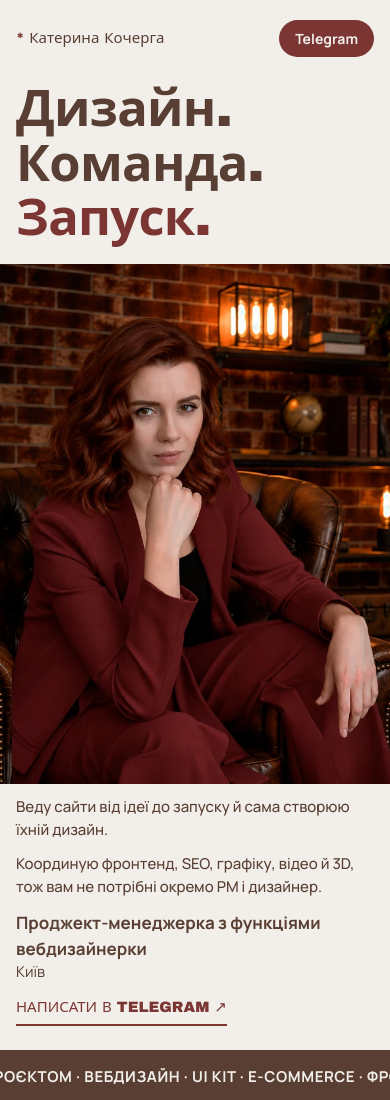
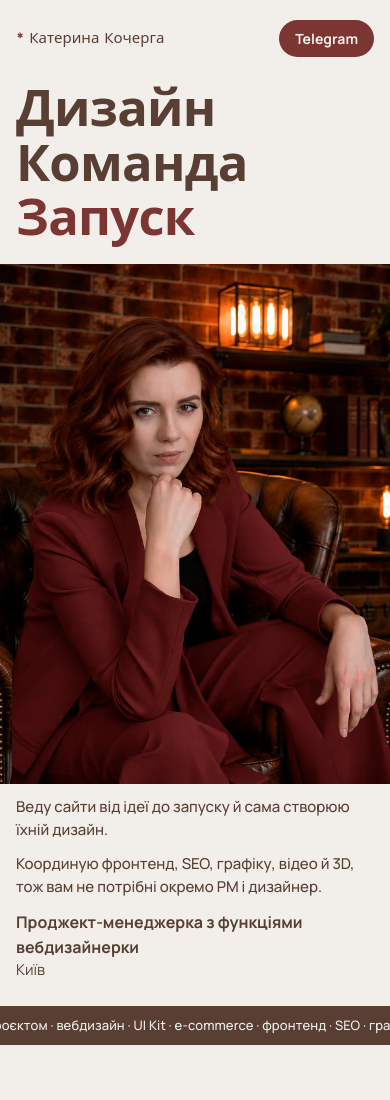
Before and after one commit to kateryna-kocherha/kateryna-kocherha, a website built with Vite: page index.html in a window 390 px wide. After the commit the page ends 1045 px from the top, so only its background shows below. Built offline with nearby package versions, Linux system fonts and the light colour scheme; a web font is replaced by a local one.

Commit message:
Hero: center Komanda, drop periods and photo CTA, role under title, calmer ticker
Co-Authored-By: Claude Sonnet 5.5 <noreply@anthropic.com>

```diff
--- a/index.html
+++ b/index.html
@@ -27,9 +27,9 @@
 <main>
   <section class="hero" aria-labelledby="hero-title">
     <h1 id="hero-title" class="hero__title">
-      <span class="w w--l">Дизайн.</span>
-      <span class="w w--c">Команда.</span>
-      <span class="w w--r">Запуск.</span>
+      <span class="w w--l">Дизайн</span>
+      <span class="w w--c">Команда</span>
+      <span class="w w--r">Запуск</span>
     </h1>
 
     <img class="hero__bg" src="/images/hero.webp" alt="" aria-hidden="true">
@@ -40,8 +40,6 @@
     <p class="note note--r">Координую фронтенд, SEO, графіку, відео й 3D, тож вам не потрібні окремо PM і дизайнер.</p>
 
     <p class="role"><b>Проджект-менеджерка з функціями вебдизайнерки</b><br>Київ</p>
-
-    <a class="cta" href="https://t.me/e_kocherga" target="_blank" rel="noopener">Написати в Telegram <span aria-hidden="true">↗</span></a>
   </section>
 
   <section class="ticker" aria-label="Компетенції">
--- a/src/style.css
+++ b/src/style.css
@@ -27,25 +27,23 @@ a:focus-visible{outline:2px solid var(--accent);outline-offset:3px}
 .btn:hover{background:var(--brown)}
 
 /* Hero: beige bar with menu on top, full-width photo below */
-.hero{position:relative;height:clamp(600px,calc(76px + 46vw),820px);background:#2b1a14;overflow:hidden;isolation:isolate;--pad:clamp(16px,3vw,40px);--on-photo:#F6F1E9;--hl:#E9C58E}
+.hero{position:relative;height:clamp(600px,calc(76px + 46vw),820px);background:#2b1a14;overflow:hidden;isolation:isolate;--pad:clamp(16px,3vw,40px);--on-photo:#F6F1E9;--hl:#E9C58E;--soft:#E3CFAE}
 .hero__bg{position:absolute;left:0;top:76px;width:100%;height:calc(100% - 76px);object-fit:cover;filter:blur(30px) brightness(.8);transform:scale(1.15);z-index:0}
 .hero__photo{position:absolute;left:50%;top:76px;transform:translateX(-50%);width:min(74vw,1100px);height:calc(100% - 76px);object-fit:cover;object-position:38% 50%;z-index:0;-webkit-mask-image:linear-gradient(to right,transparent,#000 14%,#000 86%,transparent);mask-image:linear-gradient(to right,transparent,#000 14%,#000 86%,transparent)}
 .hero::after{content:"";position:absolute;left:0;right:0;top:76px;bottom:0;z-index:1;pointer-events:none;background:linear-gradient(to left,rgba(30,20,15,.6) 0,rgba(30,20,15,0) 38%),linear-gradient(to bottom,rgba(43,33,28,.25) 0,rgba(43,33,28,0) 30%,rgba(43,33,28,0) 62%,rgba(43,33,28,.35) 100%)}
 .hero__title{margin:0;position:absolute;inset:0;font-family:var(--display);font-weight:700;letter-spacing:-.03em;line-height:1;pointer-events:none;z-index:2;color:var(--on-photo);text-shadow:0 2px 18px rgba(43,33,28,.55)}
 .w{position:absolute;top:36%;font-size:clamp(34px,5.6vw,84px);white-space:nowrap}
 .w--l{left:var(--pad)}
-.w--c{left:46%;transform:translateX(-50%);top:62%;font-size:clamp(38px,6vw,88px)}
+.w--c{left:50%;transform:translateX(-50%);top:62%;font-size:clamp(38px,6vw,88px)}
 .w--r{right:var(--pad);color:var(--hl)}
 
 .note{position:absolute;top:47%;margin:0;max-width:260px;font-size:15px;font-weight:500;color:var(--on-photo);text-shadow:0 1px 12px rgba(43,33,28,.7);z-index:2}
 .note--l{left:var(--pad)}
 .note--r{right:var(--pad);text-align:right}
-.role{position:absolute;left:var(--pad);bottom:5%;margin:0;max-width:300px;font-size:15px;color:var(--on-photo);text-shadow:0 1px 12px rgba(43,33,28,.7);z-index:2}
-.role b{font-size:17px}
-.cta{position:absolute;right:var(--pad);bottom:5%;z-index:3;font-family:var(--display);font-weight:500;font-size:clamp(15px,1.6vw,22px);color:var(--hl);border-bottom:2px solid var(--hl);padding-bottom:6px;text-transform:uppercase;text-shadow:0 1px 12px rgba(43,33,28,.6)}
-.cta:hover{color:#fff;border-color:#fff}
+.role{position:absolute;left:50%;transform:translateX(-50%);top:calc(62% + clamp(38px,6vw,88px) + 10px);margin:0;width:max-content;max-width:90%;text-align:center;font-size:15px;color:var(--soft);text-shadow:0 1px 12px rgba(43,33,28,.8);z-index:2}
+.role b{font-size:clamp(15px,1.35vw,19px);font-weight:700}
 /* Ticker */
-.ticker{background:var(--brown);color:var(--bg);overflow:hidden;white-space:nowrap;padding:16px 0;font-weight:700;font-size:15px;letter-spacing:.04em;text-transform:uppercase}
+.ticker{background:var(--brown);color:var(--bg);overflow:hidden;white-space:nowrap;padding:10px 0;font-weight:500;font-size:13px;letter-spacing:.01em}
 .ticker__track{display:inline-flex;animation:run 40s linear infinite}
 @keyframes run{to{transform:translateX(-50%)}}
 
@@ -58,8 +56,8 @@ a:focus-visible{outline:2px solid var(--accent);outline-offset:3px}
   .hero__title{position:static;order:1;display:flex;flex-direction:column;gap:4px;padding:8px 16px 20px;color:var(--brown);text-shadow:none}
   .w,.w--c{position:static;transform:none;font-size:clamp(40px,13vw,64px)}
   .w--r{color:var(--accent)}
-  .note,.role,.cta{position:static;max-width:none;text-align:left;color:var(--brown);text-shadow:none;padding:12px 16px 0}
-  .cta{order:6;align-self:flex-start;margin:12px 16px 24px;padding:0 0 6px;color:var(--accent);border-color:var(--accent)}
-  .note--l{order:3}.note--r{order:4}.role{order:5}
+  .note,.role{position:static;transform:none;width:auto;max-width:none;text-align:left;color:var(--brown);text-shadow:none;padding:12px 16px 0}
+  .role b{font-size:16px}
+  .note--l{order:3}.note--r{order:4}.role{order:5;padding-bottom:24px}
 }
 @media (prefers-reduced-motion:reduce){.ticker__track{animation:none}}
```
